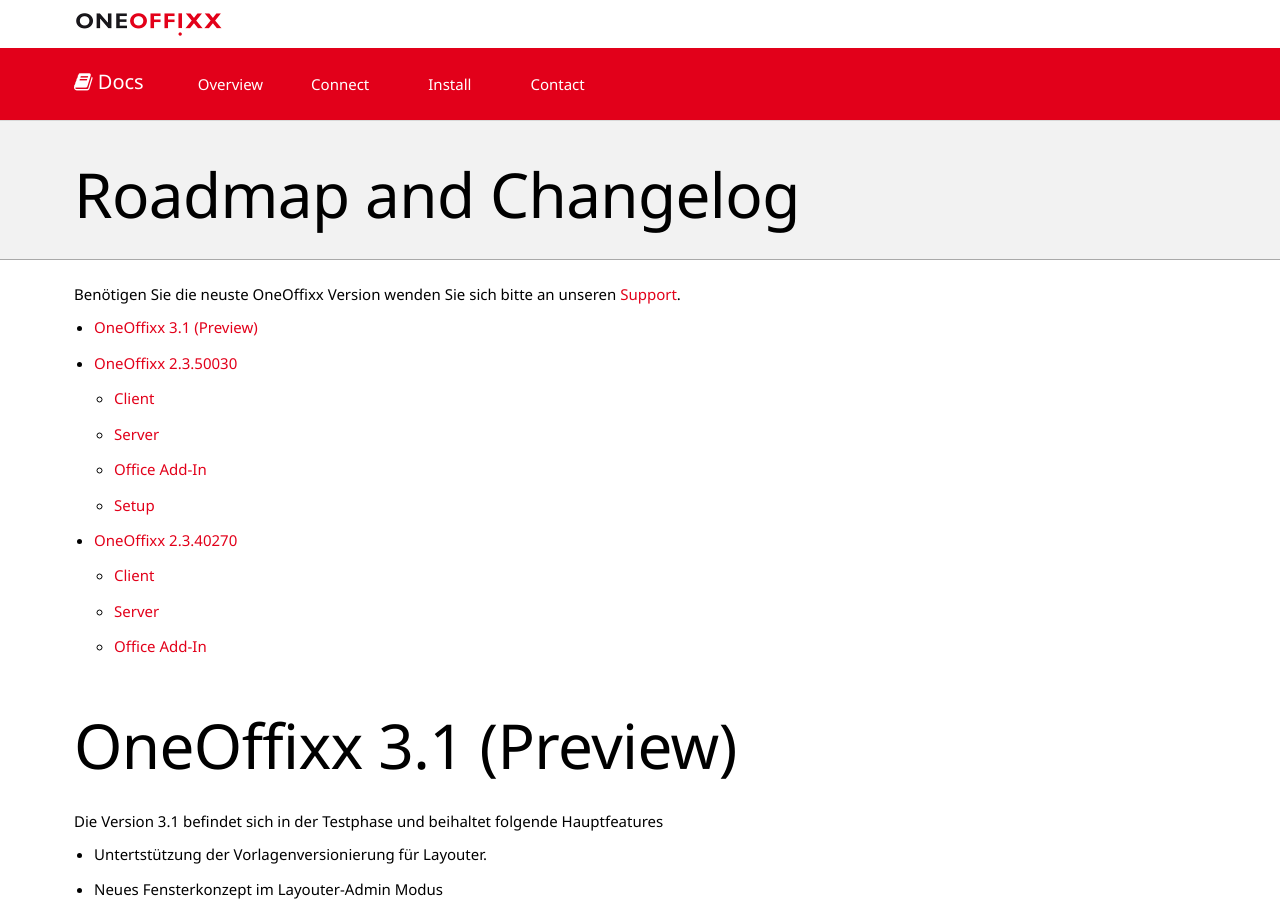
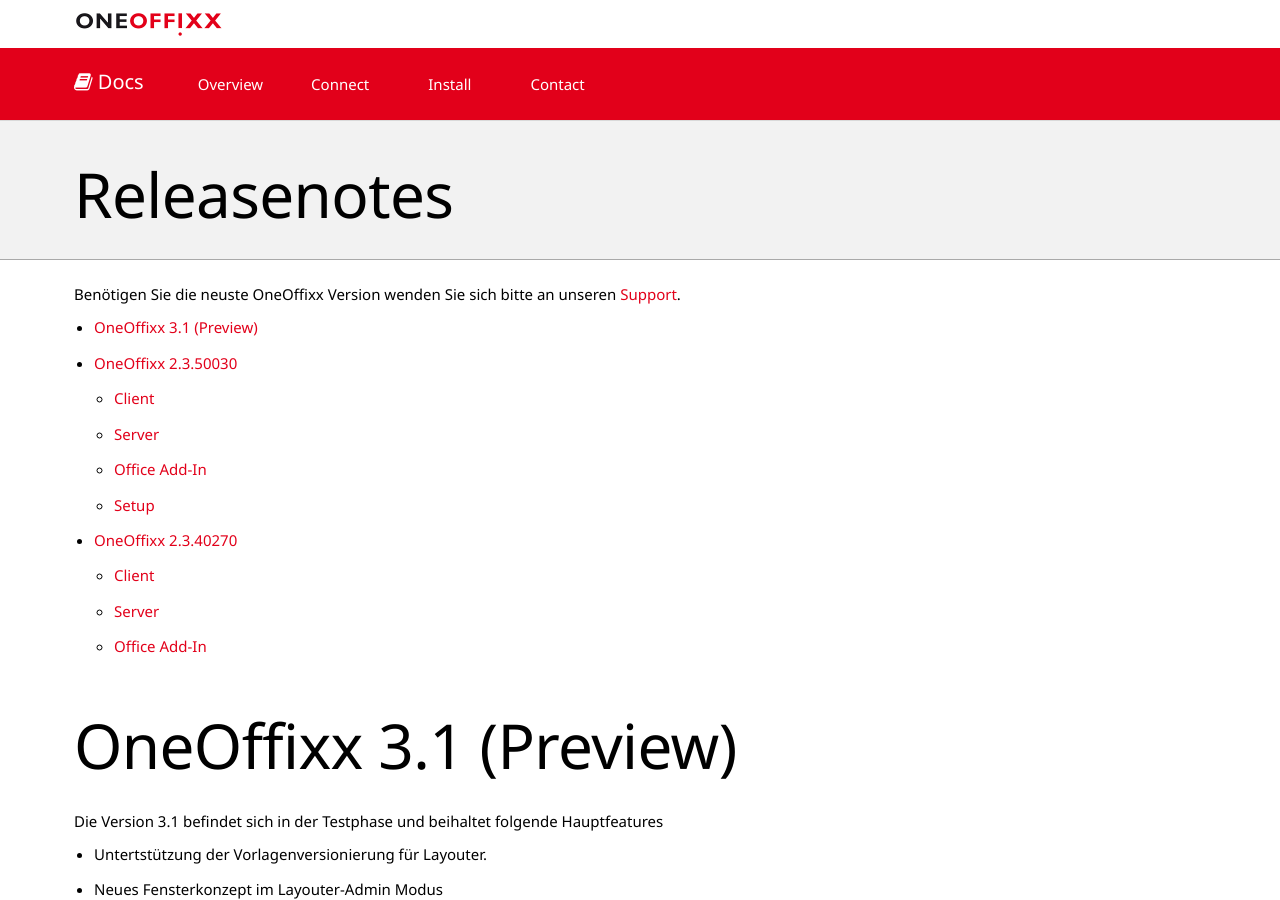
Before and after one commit to primesoft-group/oneoffixx-docs, a Jekyll site: the page built from _pages/install/de/releasenotes.md, in a window 1280 px wide and 900 px high. Built offline with Jekyll 4.4.1, drawn with Linux system fonts in a browser that asks for light colours; nearby versions of some CDN libraries; some web fonts are replaced.

Commit message:
Update releasenotes.md

```diff
--- a/_pages/install/de/releasenotes.md
+++ b/_pages/install/de/releasenotes.md
@@ -1,6 +1,6 @@
 ---
 layout: page
-title: Roadmap and Changelog
+title: Releasenotes
 permalink: "install/de/releasenotes/"
 ---
 
```
